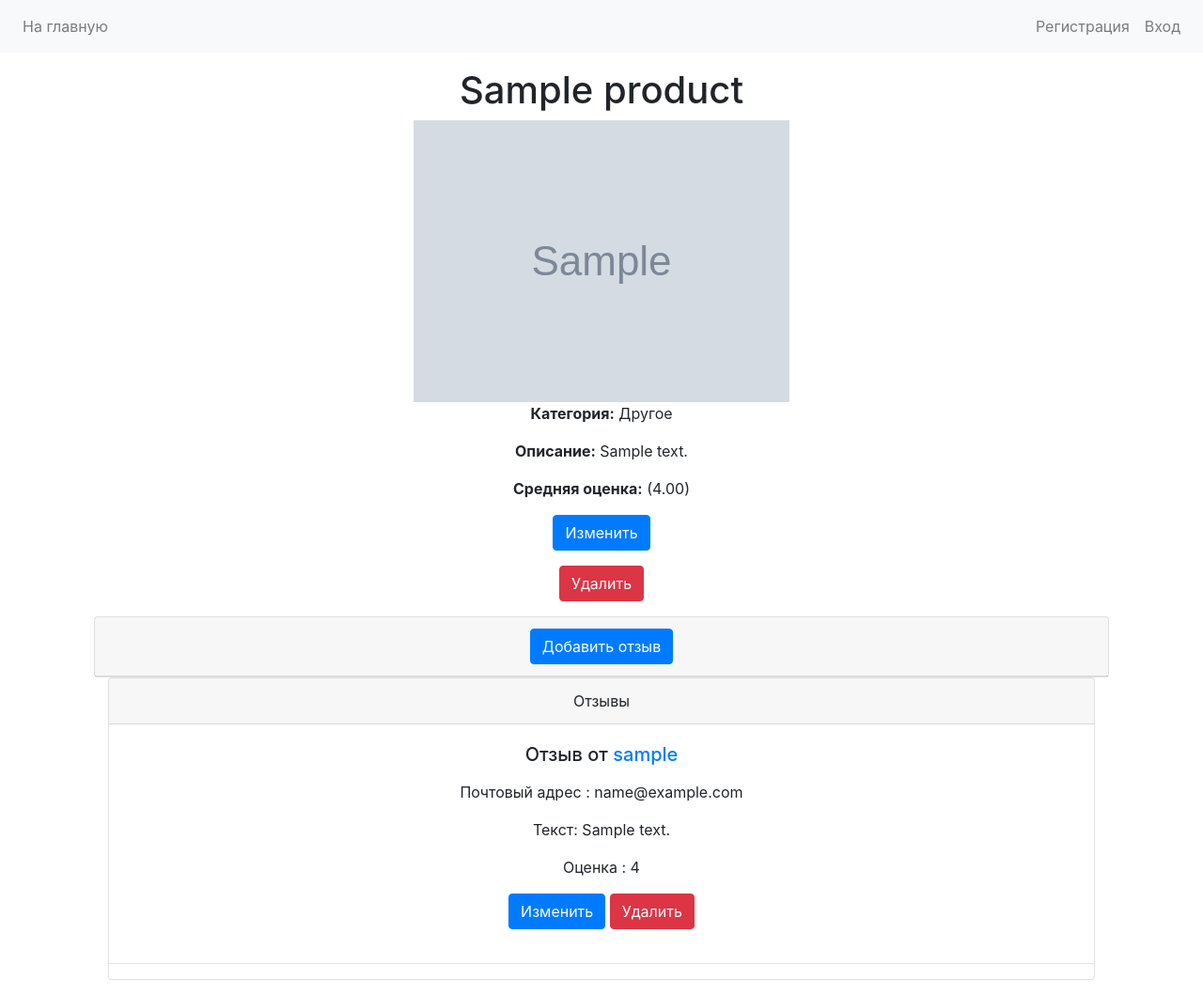
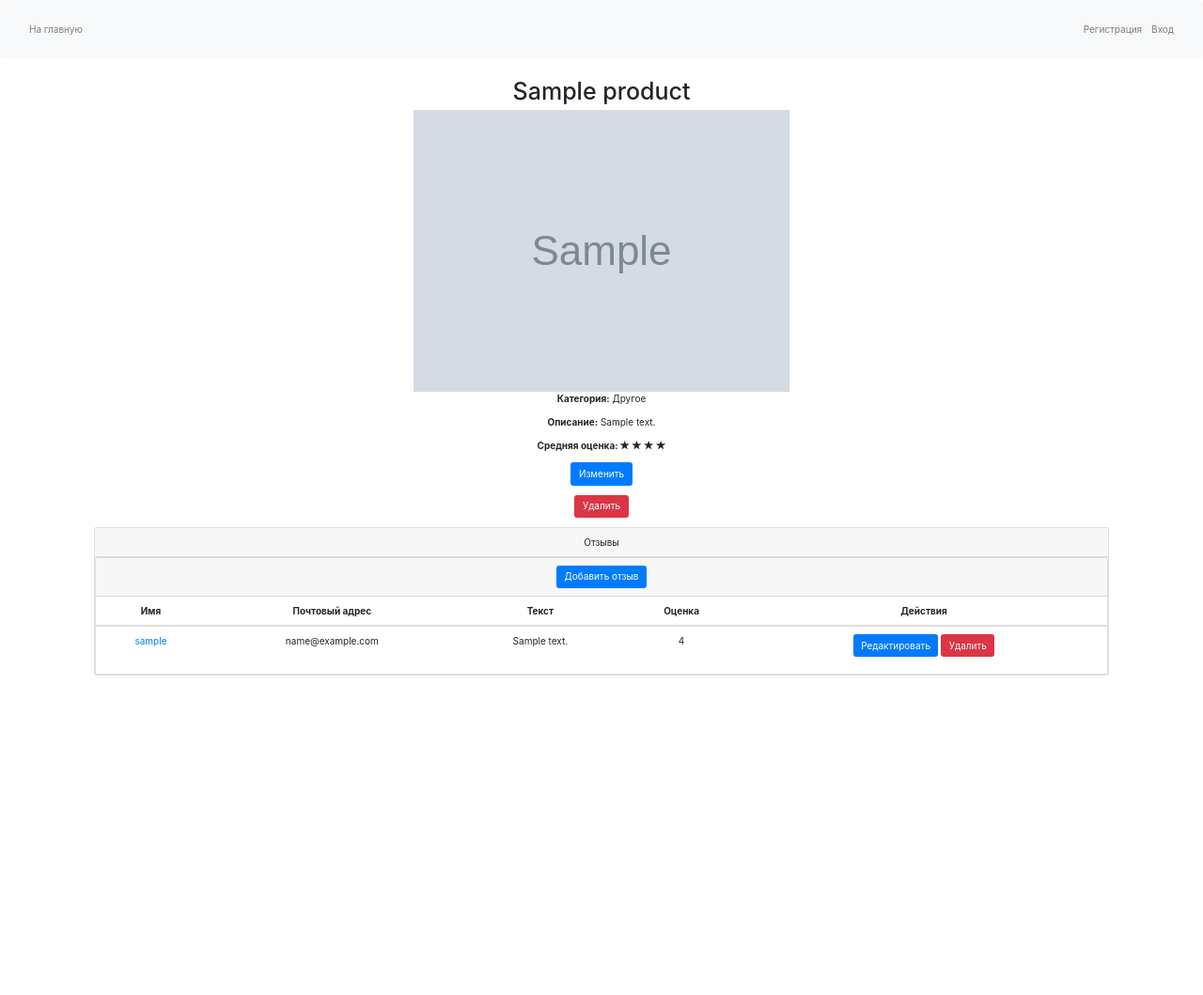
Before and after one commit to Aitmatow/otzovik, a Django app: page /products/1/ in a window 1280 px wide. Shown: the whole page at 94% size. After the commit the page ends 719 px from the top, so only its background shows below. Run offline with Django 3.2, Linux system fonts and the light colour scheme; tables that the repository leaves empty hold one stand-in row (values such as "Sample post"); grey boxes marked "Sample" are stand-in pictures; parts of the project's set-up code (start-up, migrations or seed data) failed here and were passed over; some libraries are stand-ins or nearby versions.

Commit message:
Бонус 2. Добавил звездочки вместе оценок

```diff
--- a/source/webapp/models.py
+++ b/source/webapp/models.py
@@ -28,10 +28,11 @@ class Product(models.Model):
         for i in review:
             avg+=i.rating
             count+=1
+
         if count == 0:
-            return '{:.2f}'.format(avg)
+            return range(int(avg))
         else:
-            return '{:.2f}'.format(avg/count)
+            return range(int(avg/count))
 
 
 class Review(models.Model):
--- a/source/webapp/templates/base.html
+++ b/source/webapp/templates/base.html
@@ -7,7 +7,7 @@
           content="width=device-width, user-scalable=no, initial-scale=1.0, maximum-scale=1.0, minimum-scale=1.0">
     <meta http-equiv="X-UA-Compatible" content="ie=edge">
     <title>{% block title %}{% endblock %}</title>
-
+    <link rel="stylesheet" href="https://maxcdn.bootstrapcdn.com/bootstrap/3.4.0/css/bootstrap.min.css">
     <link rel="stylesheet" href="{% static 'css/bootstrap.css' %}">
     <link rel="stylesheet" href="{% static 'css/style.css' %}">
     {% block styles %}{% endblock %}
--- a/source/webapp/templates/product/detail.html
+++ b/source/webapp/templates/product/detail.html
@@ -14,37 +14,46 @@
         </div>
         <p><b>Категория:</b> {{ product.get_category_display }}</p>
         <p><b>Описание:</b> {% if product.description %}{{ product.description }} {% else %} Нет описания  {% endif %}</p>
-        <p><b>Средняя оценка:</b>{% for i in product.avg_rate %}
-                <span class="glyphicon glyphicon-star"></span>
-            {% endfor %} ({{product.avg_rate}})</p>
-
-
+        <p><b>Средняя оценка: </b>{% for i in product.avg_rate %}
+                        <span class="glyphicon glyphicon-star" aria-hidden="true"></span>
+                            {% endfor %}</p>
         <p><a href="{% url 'webapp:product_update' product.pk%}" class="btn btn-primary">Изменить</a></p>
         <p><a href="{% url 'webapp:product_delete' product.pk%}" class="btn btn-danger">Удалить</a></p>
     </div>
     <div class="container">
        <div class="card text-center">
           <div class="card-header">
+            Отзывы
+          </div>
+       <div class="card text-center">
+          <div class="card-header">
               <a href="{% url 'webapp:review_create' product.pk %}" class="btn btn-primary">Добавить отзыв</a>
         </div>
-    </div>
-    <div class="container">
-       <div class="card text-center">
-          <div class="card-header">
-            Отзывы
-          </div>
-           {% for otzyv in product.reviews.all %}
-          <div class="card-body">
-            <h5 class="card-title">Отзыв от <a href="{% url 'accounts:detail' otzyv.author.id %}">{{ otzyv.author }}</a> </h5>
-            <p class="card-text">
-              <p>Почтовый адрес  : {{ otzyv.author.email }} </p>
-              <p>Текст: {{ otzyv.text }} </p>
-              <p>Оценка : {{ otzyv.rating }} </p>
-            </p>
-          <a href="{% url 'webapp:review_update' otzyv.id product.pk %}" class="btn btn-primary">Изменить</a>
+       <table class="table">
+      <thead>
+        <tr>
+          <th scope="col">Имя</th>
+          <th scope="col">Почтовый адрес</th>
+          <th scope="col">Текст</th>
+          <th scope="col">Оценка</th>
+            <th scope="col">Действия</th>
+        </tr>
+      </thead>
+      <tbody>
+      {% for otzyv in product.reviews.all %}
+        <tr>
+          <td><a href="{% url 'accounts:detail' otzyv.author.id %}">{{ otzyv.author }}</a></td>
+          <td>{{ otzyv.author.email }}</td>
+          <td>{{ otzyv.text }}</td>
+          <td>{{ otzyv.rating }}</td>
+         <td>
+          <a href="{% url 'webapp:review_update' otzyv.id product.pk %}" class="btn btn-primary">Редактировать</a>
           <a href="{% url 'webapp:review_delete' otzyv.id product.pk %}" class="btn btn-danger">Удалить</a>
-          </div><hr>
-           {% endfor %}
+          </td>
+        </tr>
+      {% endfor %}
+      </tbody>
+    </table>
         </div>
-    </div>
+       </div>
 {% endblock %}
```
Also changed, not shown: source/webapp/templates/index.html (+13 -9 lines).
